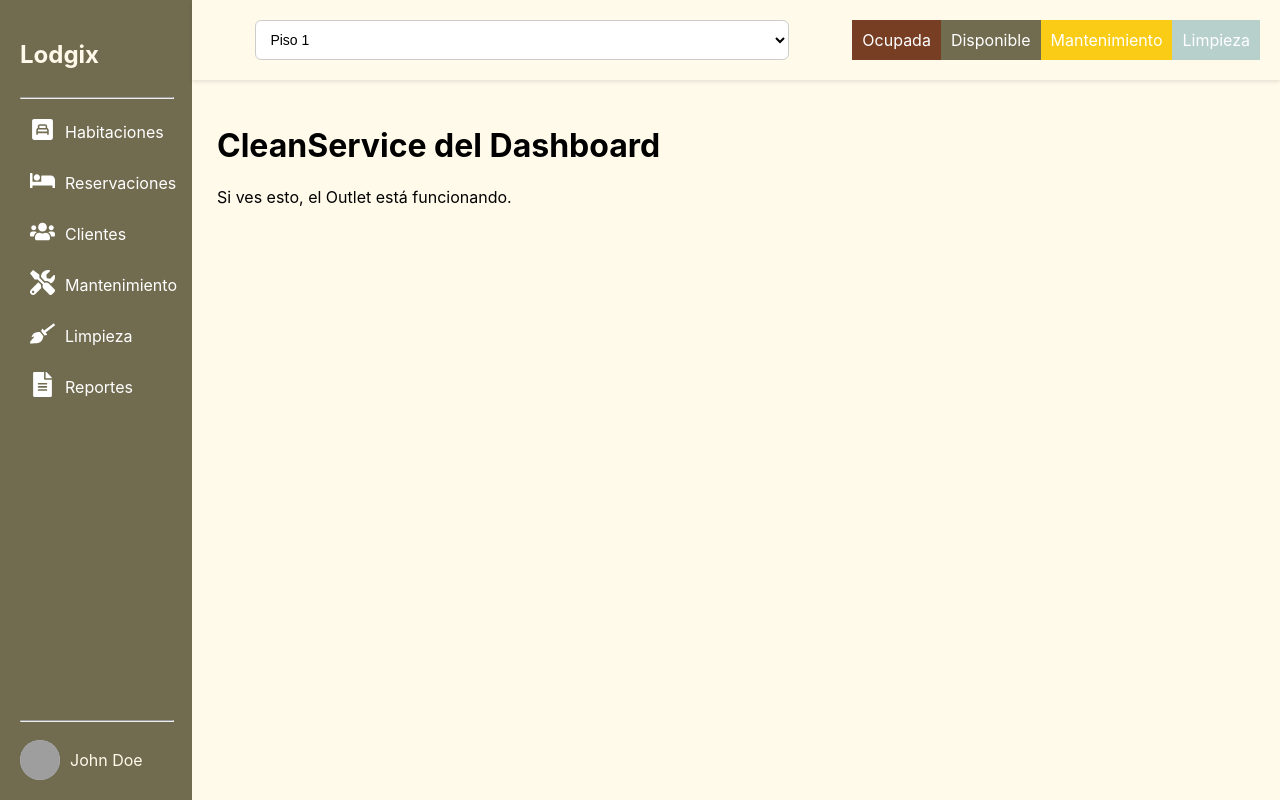
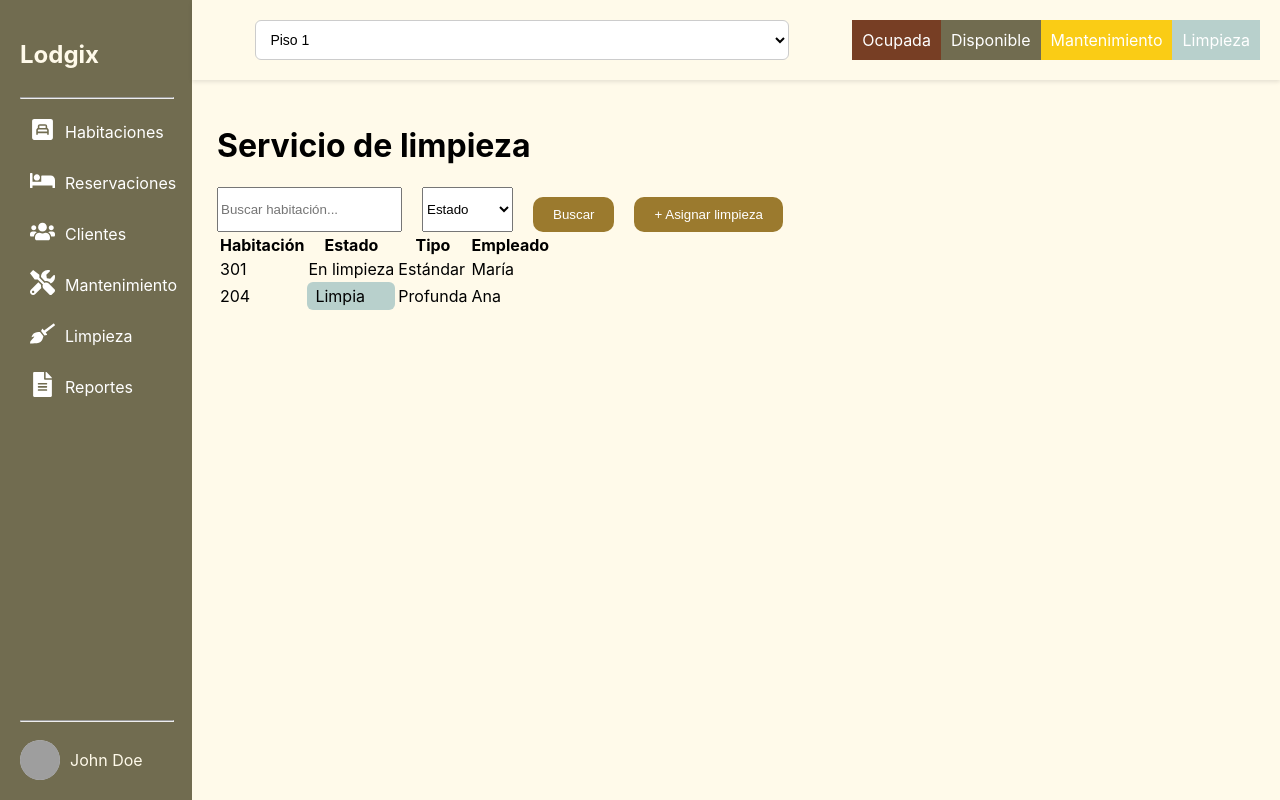
Before and after one commit to JorgeHGZZ/lodgix, a React (Vite) app in the folder Frontend/: page /dashboard/limpieza in a window 1280 px wide. Shown: the top 800 px of the page. Built offline with nearby package versions, Linux system fonts and the light colour scheme; grey boxes are pictures that could not be loaded.

Commit message:
Update CleanService.tsx

```diff
--- a/Frontend/src/pages/dashboard/CleanService.tsx
+++ b/Frontend/src/pages/dashboard/CleanService.tsx
@@ -1,9 +1,63 @@
+import "../../styles/clean-service.css";
+
 function CleanService(){
     return (
+        <>
         <div>
-            <h1>CleanService del Dashboard</h1>
-            <p>Si ves esto, el Outlet está funcionando.</p>
+            <h1>Servicio de limpieza</h1>
+            {/* <p>Si ves esto, el Outlet está funcionando.</p> */}
         </div>
+
+         <div className="cleaning-container">
+
+      <div className="cleaning-header">
+
+        <div className="filters">
+          <input type="text" placeholder="Buscar habitación..." />
+
+          <select>
+            <option>Estado</option>
+            <option>Pendiente</option>
+            <option>En limpieza</option>
+            <option>Limpia</option>
+          </select>
+
+           <button className="btn-add">Buscar</button>
+
+          <button className="btn-add">+ Asignar limpieza</button>
+        </div>
+      </div>
+
+      <table className="cleaning-table">
+        <thead>
+          <tr>
+            <th>Habitación</th>
+            <th>Estado</th>
+            <th>Tipo</th>
+            <th>Empleado</th>
+          </tr>
+        </thead>
+
+        <tbody>
+          <tr>
+            <td>301</td>
+            <td className="status-cleaning">En limpieza</td>
+            <td>Estándar</td>
+            <td>María</td>
+          </tr>
+
+          <tr>
+            <td>204</td>
+            <td className="status-done">Limpia</td>
+            <td>Profunda</td>
+            <td>Ana</td>
+          </tr>
+        </tbody>
+      </table>
+
+    </div>
+
+        </>
     )
 }
 
```
